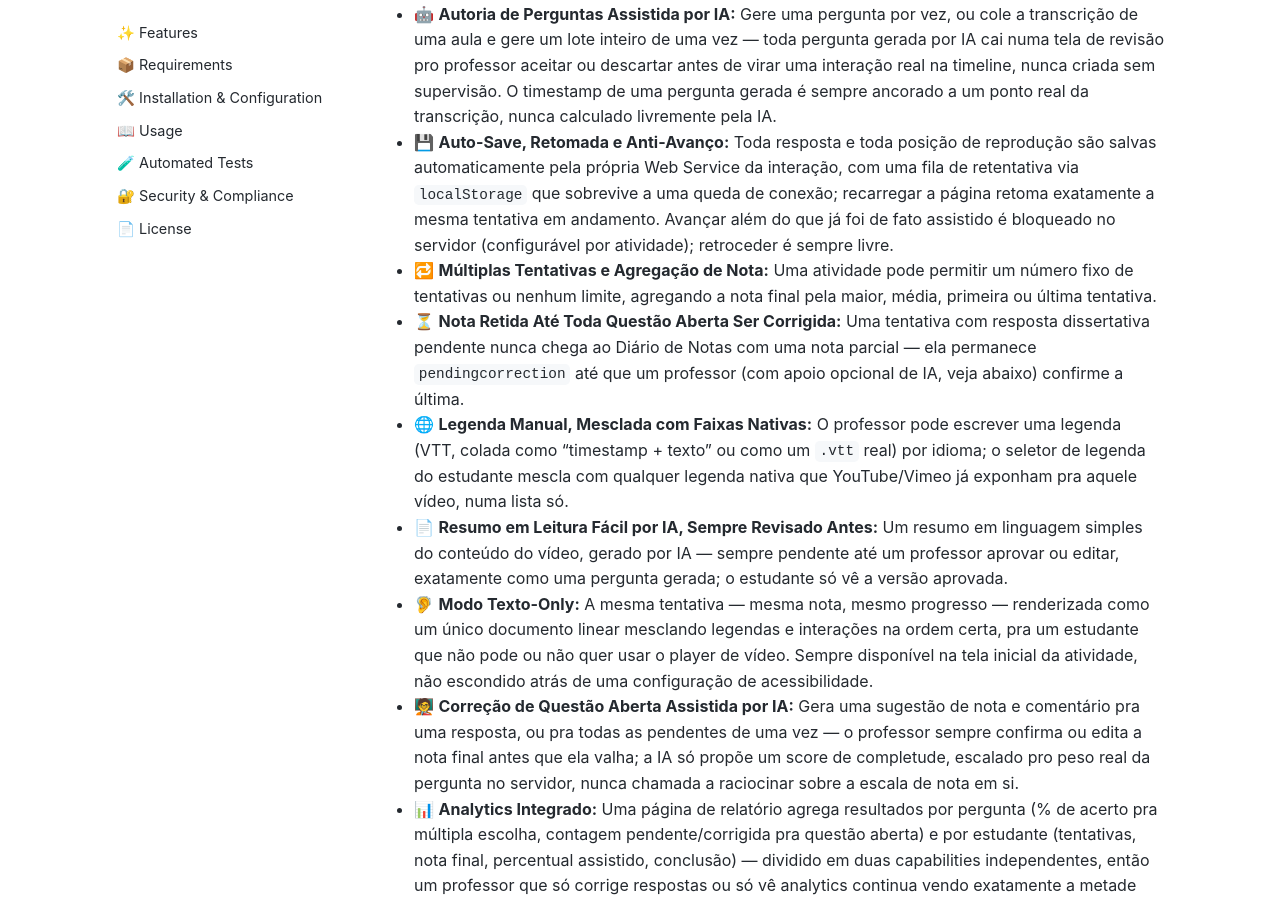
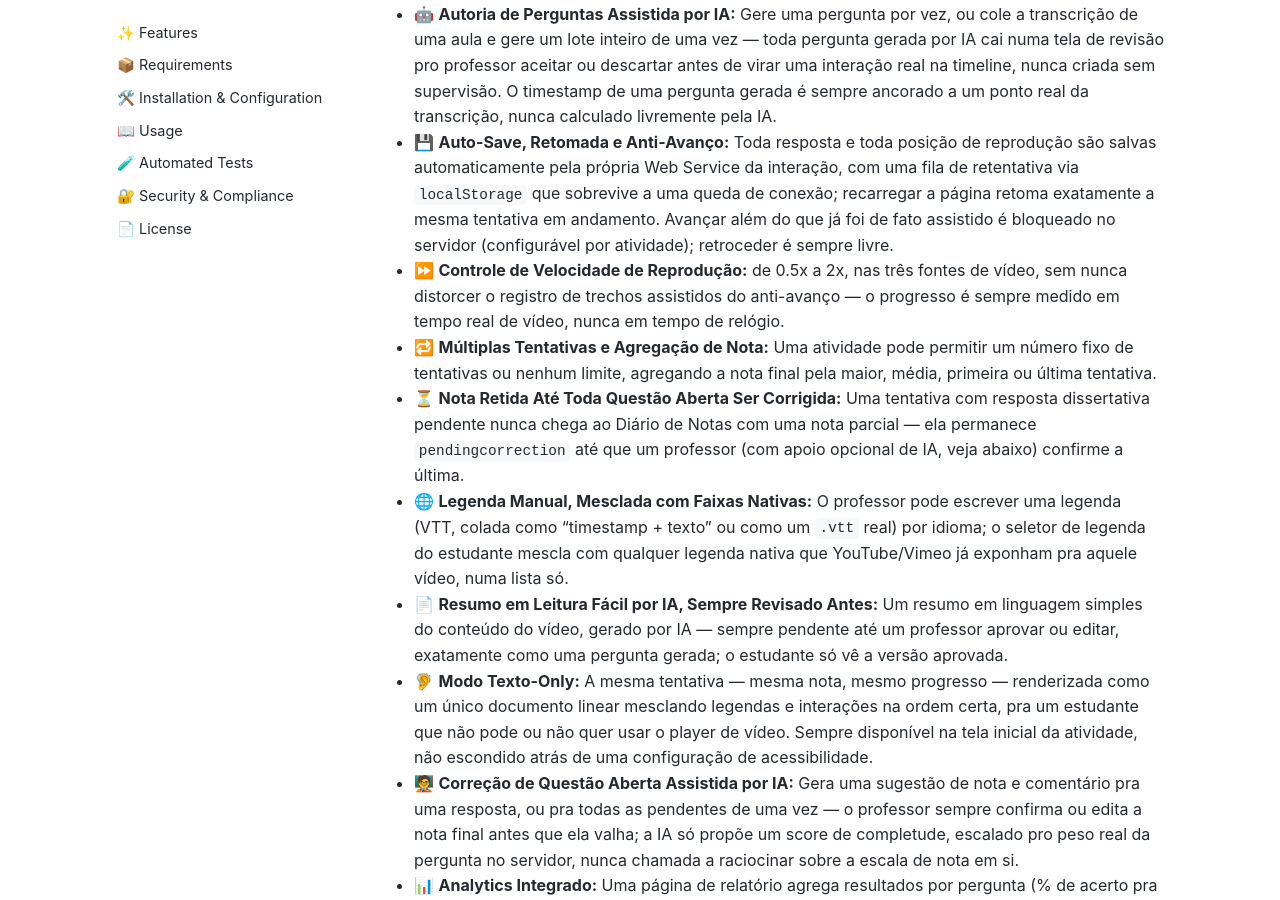
Before and after one commit to jeanlucio/moodle-mod_playervideo, a Jekyll site: the page built from docs/pt/features.md, in a window 1280 px wide and 900 px high, scrolled down 699 px. Built offline with Jekyll 4.4.1, drawn with Linux system fonts in a browser that asks for light colours; our own code applies the rules of GitHub Pages for plain Markdown files.

Commit message:
document the Fase 7 playback speed control in the features page

```diff
--- a/docs/pt/features.md
+++ b/docs/pt/features.md
@@ -22,6 +22,9 @@
   `localStorage` que sobrevive a uma queda de conexão; recarregar a página retoma exatamente a
   mesma tentativa em andamento. Avançar além do que já foi de fato assistido é bloqueado no
   servidor (configurável por atividade); retroceder é sempre livre.
+* ⏩ **Controle de Velocidade de Reprodução:** de 0.5x a 2x, nas três fontes de vídeo, sem nunca
+  distorcer o registro de trechos assistidos do anti-avanço — o progresso é sempre medido em
+  tempo real de vídeo, nunca em tempo de relógio.
 * 🔁 **Múltiplas Tentativas e Agregação de Nota:** Uma atividade pode permitir um número fixo de
   tentativas ou nenhum limite, agregando a nota final pela maior, média, primeira ou última
   tentativa.
```
Also changed, not shown: docs/en/features.md (+3 -0 lines).
